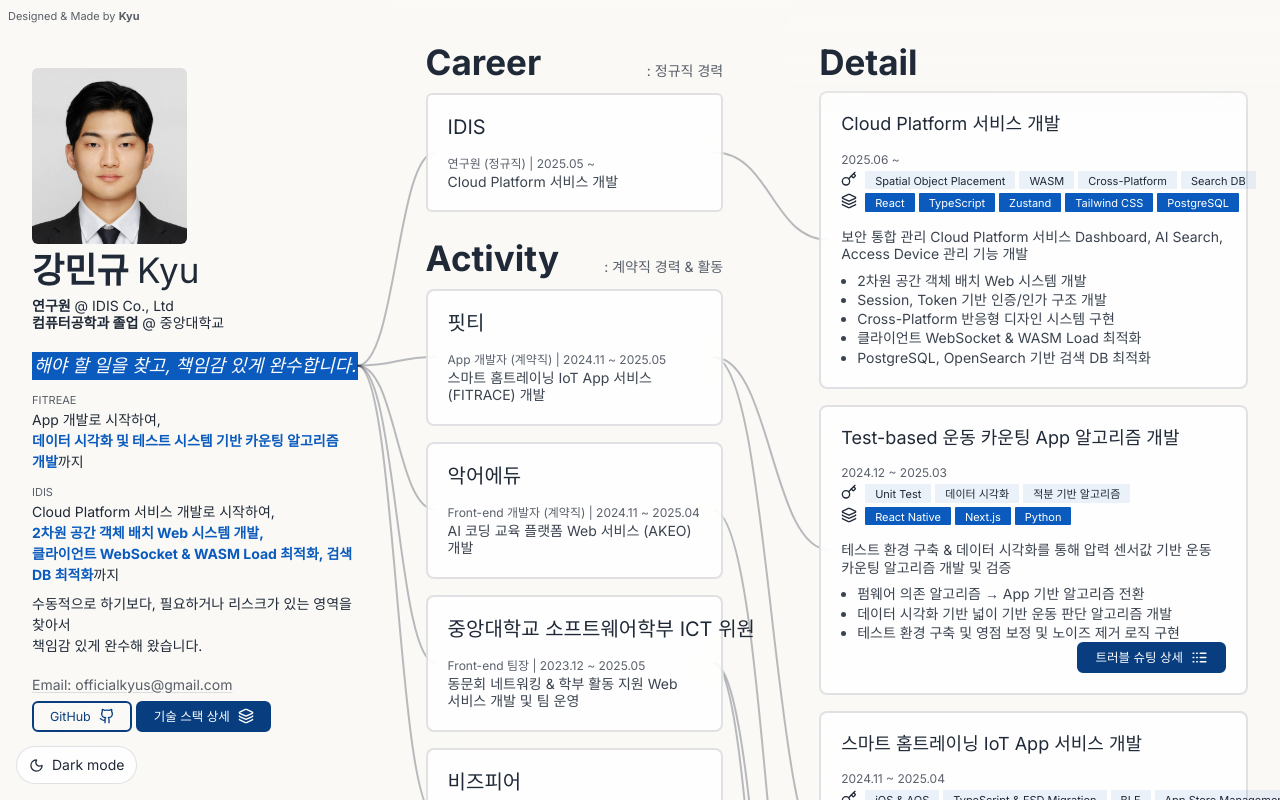
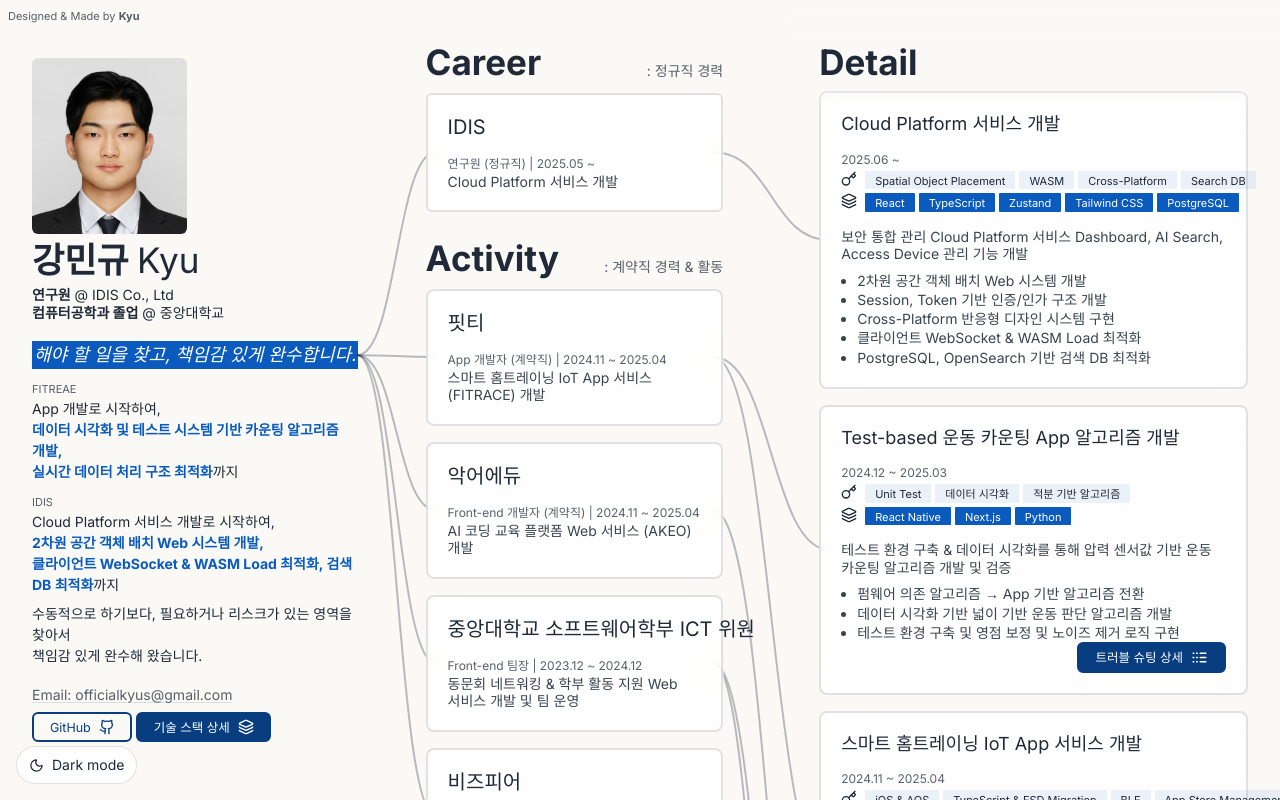
Before and after one commit to selfishAltruism/Masterpiece_of_The_Portfolio, a Next.js app: page / in a window 1280 px wide. Built offline with nearby package versions, Linux system fonts and the light colour scheme.

Commit message:
(fix) profile, development 내부 내용 개선.

```diff
--- a/src/entities/mobile/MobileProfile.tsx
+++ b/src/entities/mobile/MobileProfile.tsx
@@ -95,9 +95,10 @@ const MobileProfile = () => {
             FITREAE
           </span>
           <br />
-          App 개발로 시작하여,
+          App 개발로 시작하여,{" "}
           <strong className="text-[#0A5BBD]">
-            데이터 시각화 및 테스트 시스템 기반 카운팅 알고리즘 개발
+            데이터 시각화 및 테스트 시스템 기반 카운팅 알고리즘 개발, 실시간
+            데이터 처리 구조 최적화
           </strong>
           까지
         </p>
@@ -106,7 +107,7 @@ const MobileProfile = () => {
             IDIS
           </span>
           <br />
-          Cloud Platform 서비스 개발로 시작하여,
+          Cloud Platform 서비스 개발로 시작하여,{" "}
           <strong className="text-[#0A5BBD]">
             2차원 공간 객체 배치 Web 시스템 개발, 클라이언트 WebSocket & WASM
             Load 최적화, 검색 DB 최적화
--- a/src/shared/data/development.ts
+++ b/src/shared/data/development.ts
@@ -58,7 +58,7 @@ export const developmentLogs: Data.Development[] = [
     techStacks: ["React Native", "TypeScript"],
     link: "detail/23248a0856d480aeadf7e397b2582b86",
     tasks: [
-      "실시간 데이터 처리 구조 설계 및 최적화",
+      "200ms 주기 BLE 실시간 데이터 스트림 처리 구조 설계 및 최적화",
       "홈트레이닝 관련 UI 설계 및 구현",
       "iOS & AOS App 스토어 등록 및 버전 관리",
       "TypeScript 마이그레이션 및 FSD 아키텍처 도입",
--- a/src/shared/data/group.ts
+++ b/src/shared/data/group.ts
@@ -25,7 +25,7 @@ export const activities: Data.Activity[] = [
     name: "핏티",
     description: "스마트 홈트레이닝 IoT App 서비스 (FITRACE) 개발",
     position: "App 개발자 (계약직)",
-    period: "2024.11 ~ 2025.05",
+    period: "2024.11 ~ 2025.04",
     /* result:
       "https://apps.apple.com/kr/app/%ED%95%8F%ED%8A%B8%EB%A0%88%EC%9D%B4%EC%8A%A4/id6457255298", */
   },
@@ -44,7 +44,7 @@ export const activities: Data.Activity[] = [
     name: "중앙대학교 소프트웨어학부 ICT 위원회",
     description: "동문회 네트워킹 & 학부 활동 지원 Web 서비스 개발 및 팀 운영",
     position: "Front-end 팀장",
-    period: "2023.12 ~ 2025.05",
+    period: "2023.12 ~ 2024.12",
     /* result: "https://causw.co.kr", */
     /*teamLink: "https://about.causw.co.kr/", */
   },
--- a/src/widgets/main/Profile.tsx
+++ b/src/widgets/main/Profile.tsx
@@ -72,7 +72,9 @@ const Profile = React.forwardRef<HTMLDivElement>((props, ref) => {
             <br />
             App 개발로 시작하여, <br />
             <strong className="text-[#0A5BBD]">
-              데이터 시각화 및 테스트 시스템 기반 카운팅 알고리즘 개발
+              데이터 시각화 및 테스트 시스템 기반 카운팅 알고리즘 개발,
+              <br />
+              실시간 데이터 처리 구조 최적화
             </strong>
             까지
           </p>
@@ -198,7 +200,9 @@ const Profile = React.forwardRef<HTMLDivElement>((props, ref) => {
                     <br />
                     App 개발로 시작하여, <br />
                     <strong className="text-[#0A5BBD]">
-                      데이터 시각화 및 테스트 시스템 기반 카운팅 알고리즘 개발
+                      데이터 시각화 및 테스트 시스템 기반 카운팅 알고리즘 개발,
+                      <br />
+                      실시간 데이터 처리 구조 최적화
                     </strong>
                     까지
                   </p>
```
